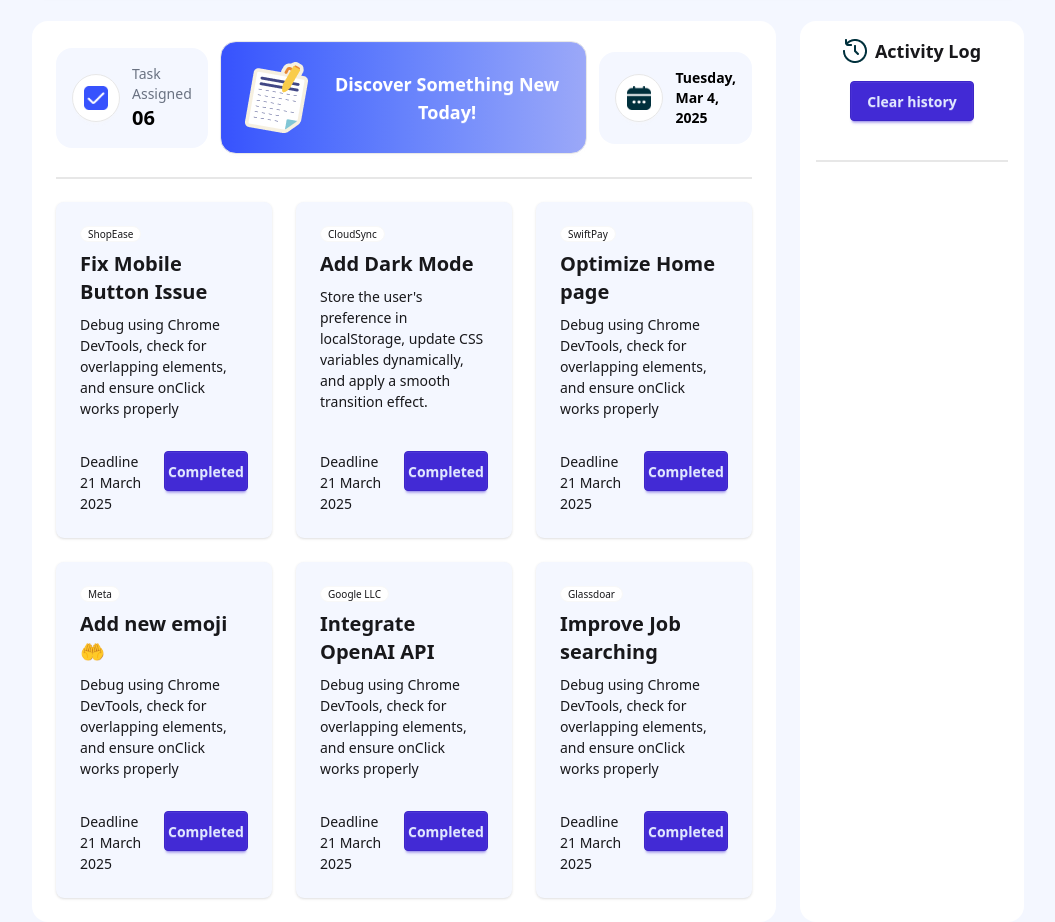
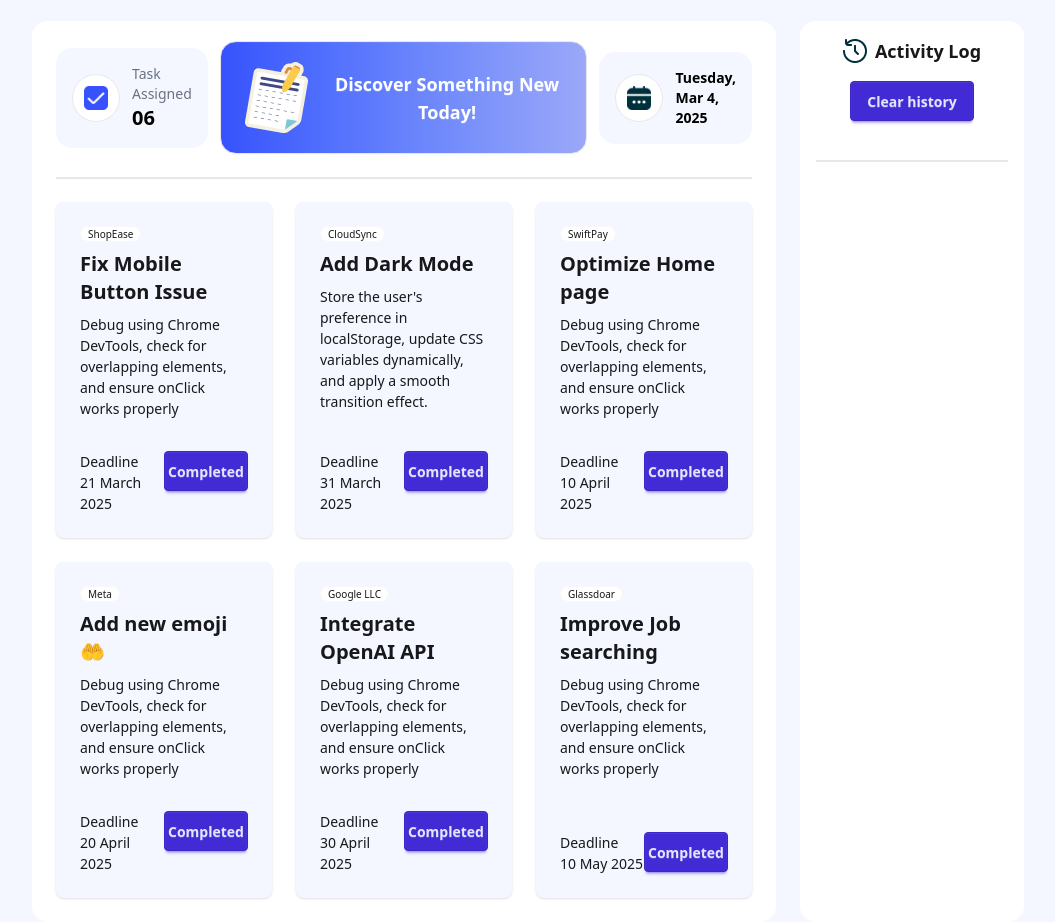
Before and after one commit to MASRUD2004/Assignment-05, a plain HTML site: page index.html in a window 1280 px wide. Shown: the part 131-1053 px from the top of the page, without its empty margins (112-1167 px from the left). Drawn offline with nearby package versions, Linux system fonts and the light colour scheme.

Commit message:
changed the dates in task cards

```diff
--- a/index.html
+++ b/index.html
@@ -114,7 +114,7 @@
                             <div class="mt-6 flex">
                                 <div class="w-1/2">
                                     <h3>Deadline</h3>
-                                    <h1>21 March 2025</h1>
+                                    <h1>31 March 2025</h1>
                                 </div>
                                 <button onclick="handleClick(this)" id="btn2" class="btn btn-primary btn-block w-1/2 btns">Completed</button>
                             </div>
@@ -132,15 +132,14 @@
                             <div class="mt-6 flex">
                                 <div class="w-1/2">
                                     <h3>Deadline</h3>
-                                    <h1>21 March 2025</h1>
+                                    <h1>10 April 2025</h1>
                                 </div>
                                 <button onclick="handleClick(this)" id="btn3" class="btn btn-primary btn-block w-1/2 btns">Completed</button>
                             </div>
                         </div>
                     </div>
 
-                    <!-- More Task Cards -->
-                    <!-- Similar to the previous task cards (Cards 4-6) -->
+                    <!-- Task Card 4 -->
                     <div class="card bg-[#F4F7FF] shadow-sm">
                         <div class="card-body">
                             <span class="badge badge-xs">Meta</span>
@@ -151,13 +150,14 @@
                             <div class="mt-6 flex">
                                 <div class="w-1/2">
                                     <h3>Deadline</h3>
-                                    <h1>21 March 2025</h1>
+                                    <h1>20 April 2025</h1>
                                 </div>
                                 <button onclick="handleClick(this)" id="btn4" class="btn btn-primary btn-block w-1/2 btns">Completed</button>
                             </div>
                         </div>
                     </div>
 
+                    <!-- Task Card 5 -->
                     <div class="card  bg-[#F4F7FF] shadow-sm">
                         <div class="card-body">
                             <span class="badge badge-xs">Google LLC</span>
@@ -168,13 +168,14 @@
                             <div class="mt-6 flex">
                                 <div class="w-1/2">
                                     <h3>Deadline</h3>
-                                    <h1>21 March 2025</h1>
+                                    <h1>30 April 2025</h1>
                                 </div>
                                 <button onclick="handleClick(this)" id="btn5" class="btn btn-primary btn-block w-1/2 btns">Completed</button>
                             </div>
                         </div>
                     </div>
 
+                    <!-- Task Card 6 -->
                     <div class="card  bg-[#F4F7FF] shadow-sm">
                         <div class="card-body">
                             <span class="badge badge-xs">Glassdoar</span>
@@ -185,7 +186,7 @@
                             <div class="mt-6 flex">
                                 <div class="w-1/2">
                                     <h3>Deadline</h3>
-                                    <h1>21 March 2025</h1>
+                                    <h1>10 May 2025</h1>
                                 </div>
                                 <button onclick="handleClick(this)" id="btn6" class="btn btn-primary btn-block w-1/2 btns">Completed</button>
                             </div>
```
